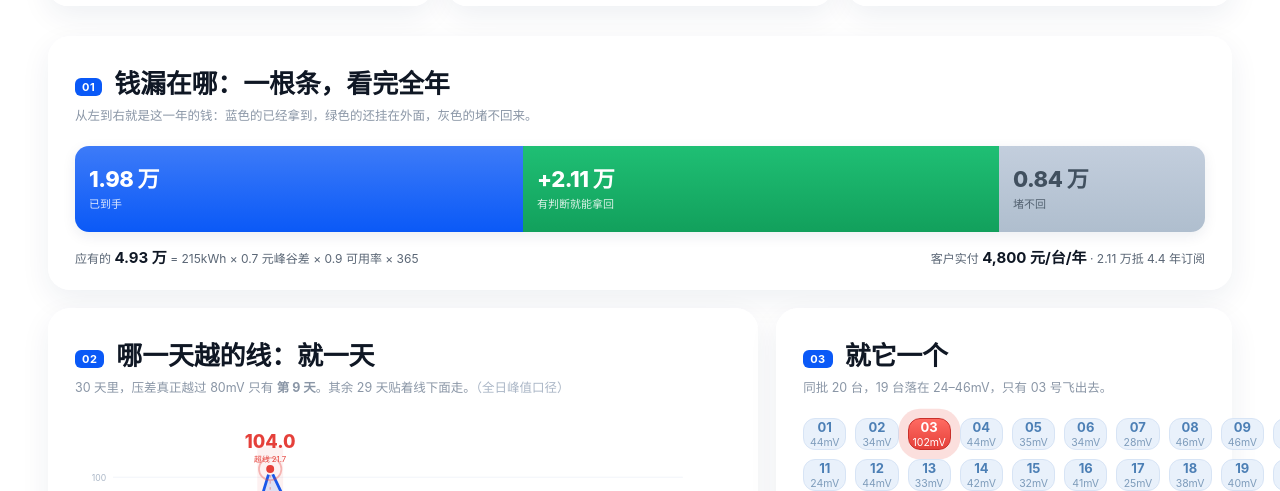
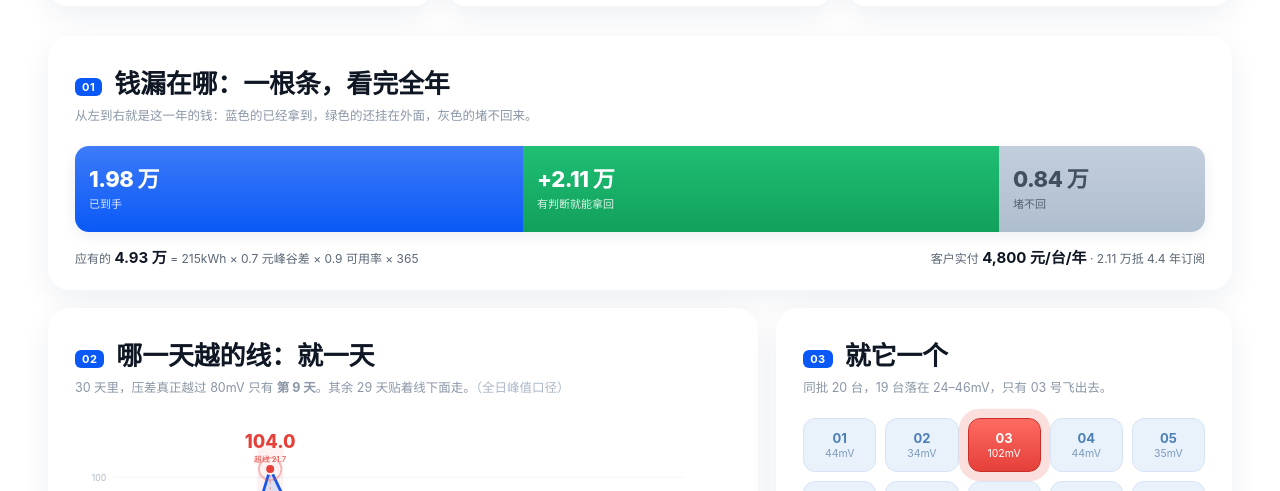
Before and after one commit to zhanglingshare/yutai-demo, a plain HTML site: page storage/charts.html in a window 1280 px wide. Shown: the part 309-800 px from the top of the page. Drawn offline with Linux system fonts and the light colour scheme.

Commit message:
dots 5x4 on desktop too

```diff
--- a/storage/charts.html
+++ b/storage/charts.html
@@ -67,7 +67,7 @@ h1 .r{color:var(--red)} h1 .b{color:var(--blue)}
 .mrow b{font-size:15px;color:var(--ink)}
 
 /* 图3 点阵 */
-.dots{display:grid;grid-template-columns:repeat(10,1fr);gap:9px;margin-top:2px}
+.dots{display:grid;grid-template-columns:repeat(5,1fr);gap:9px;margin-top:2px}
 .dot{aspect-ratio:1.35;border-radius:12px;background:#E9F1FB;border:1px solid #D7E4F5;
   display:flex;flex-direction:column;align-items:center;justify-content:center;gap:1px}
 .dot b{font-size:13px;color:#4C7FB5;font-weight:700}
```
